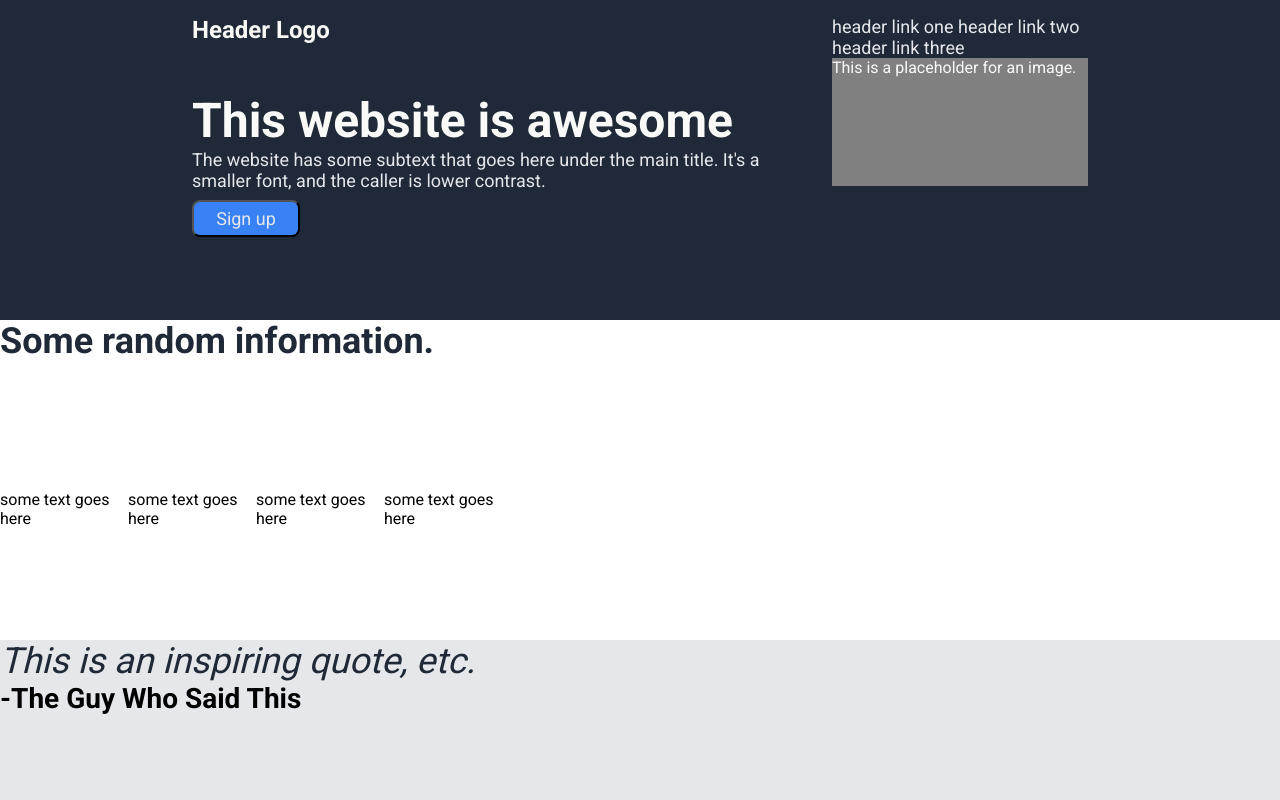
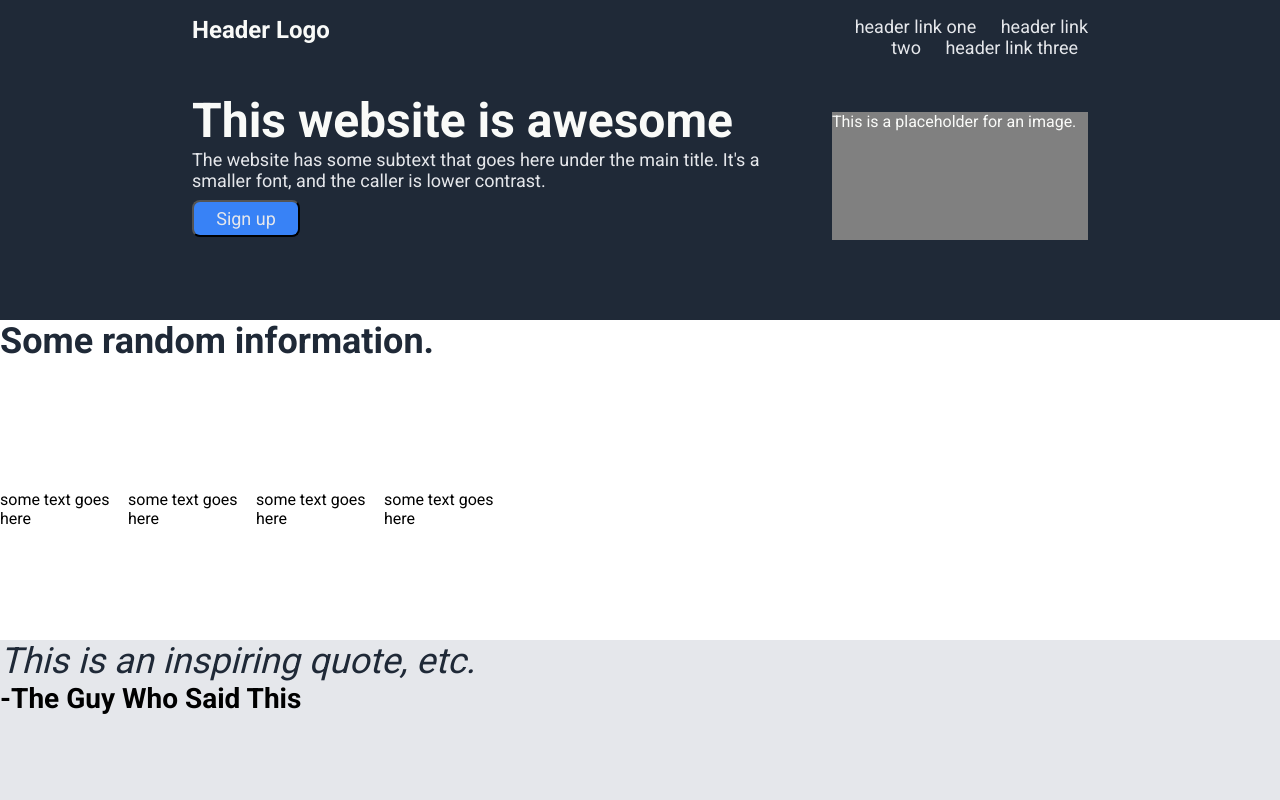
Before and after one commit to xxh296/langing-page, a plain HTML site: page index.html in a window 1280 px wide. Shown: the top 800 px of the page. Drawn offline with Linux system fonts and the light colour scheme.

Commit message:
Complete the right side of the header
Space all elements, per mockup provided.

```diff
--- a/style.css
+++ b/style.css
@@ -52,6 +52,11 @@ header {
     color: #e5e7eb;
 }
 
+.header-links {
+    text-align: right;
+    margin-bottom: 3em;
+}
+
 .content-header p {
     width: 32em;
     margin-bottom: 0.5em;
@@ -59,7 +64,6 @@ header {
 
 .header-left h1 {
     font-size: 48px;
-    /* margin-bottom: 0.25em; */
 }
 
 button {
@@ -70,9 +74,10 @@ button {
 
 }
 
-li {
+.header-links li {
     list-style-type: none;
     display: inline;
+    margin: 10px;
 }
 
 .img-placeholder {
```
